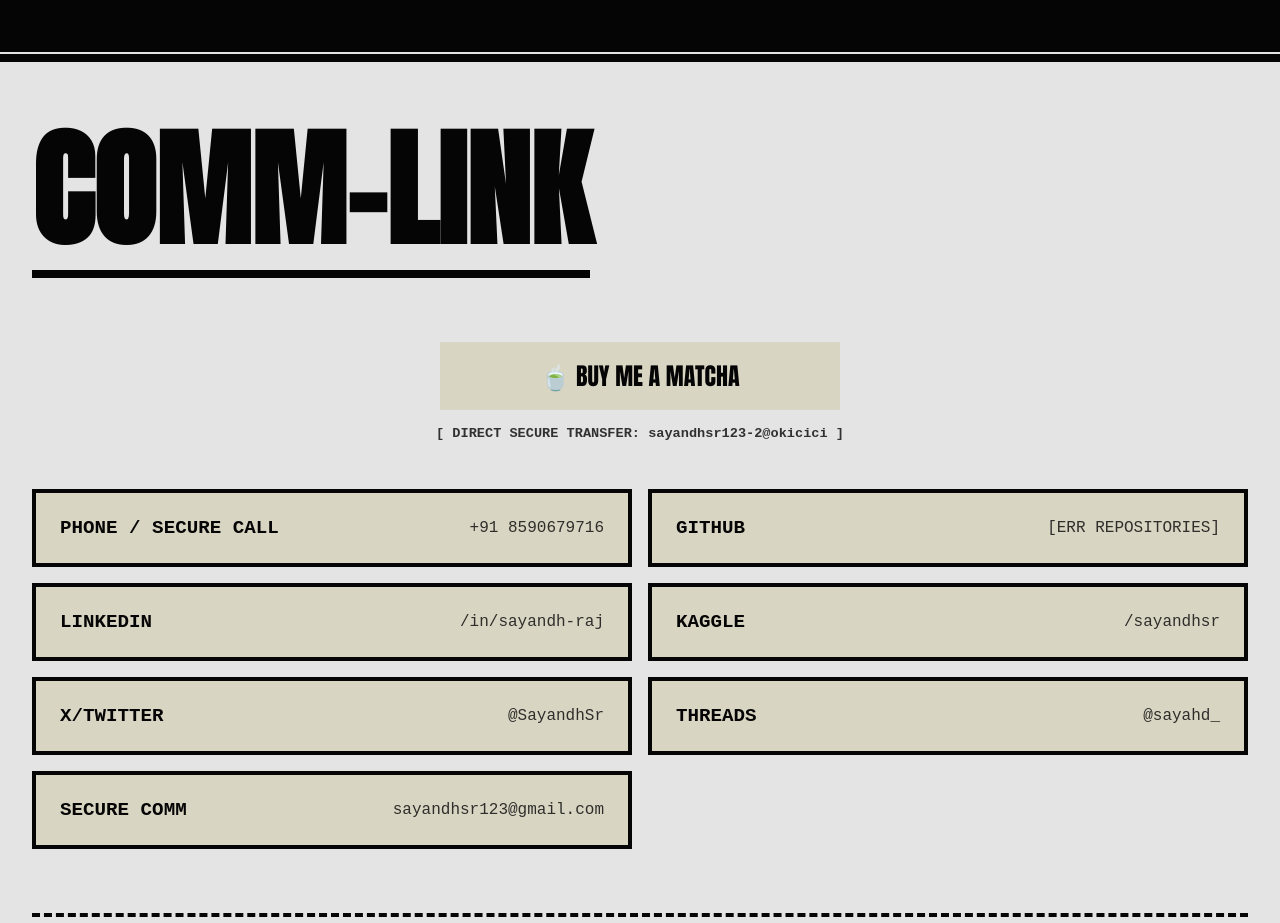
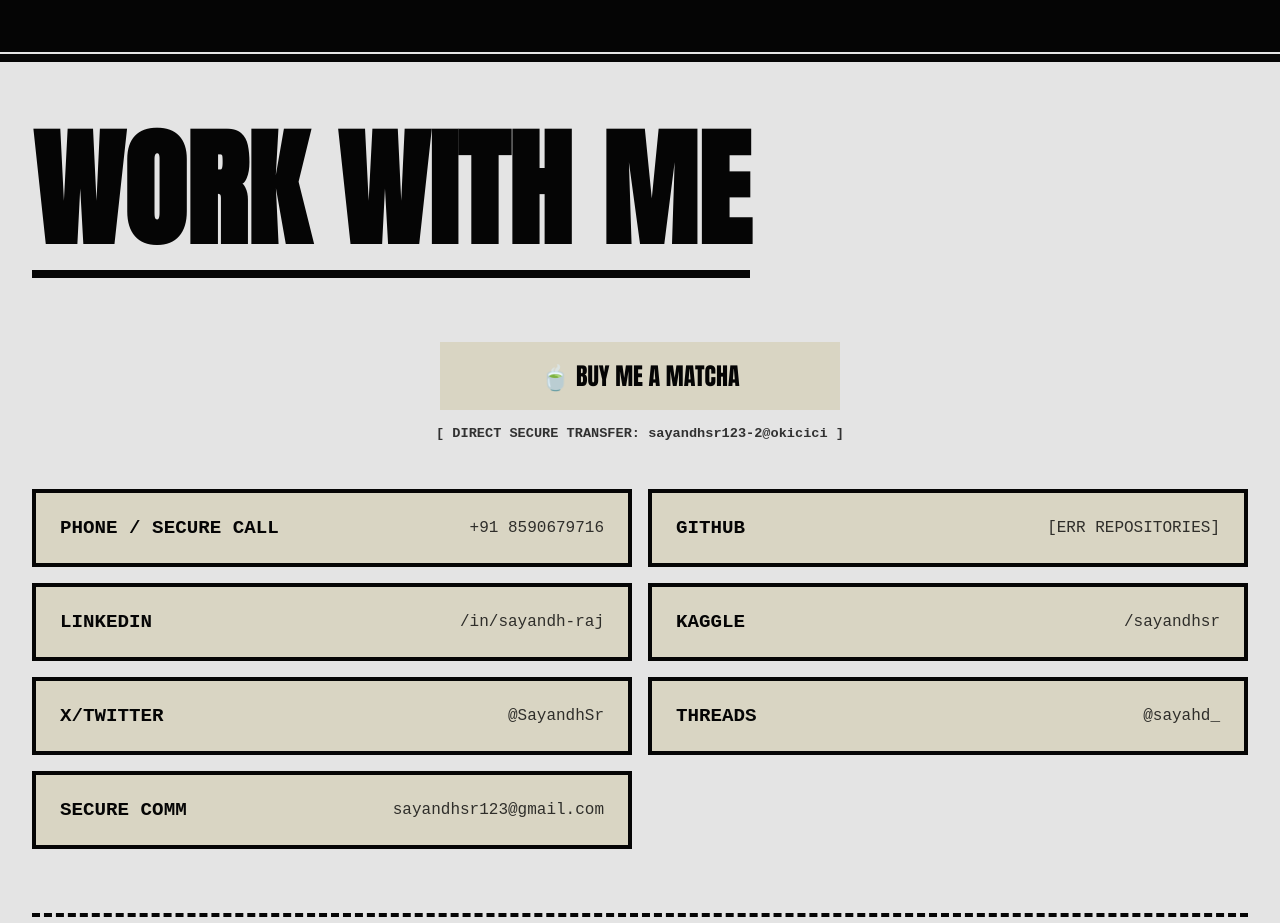
Before and after one commit to sayandhsr/portfolio-website, a React (Vite) app: page / in a window 1280 px wide. Shown: the part 8680-9603 px from the top of the page. Built offline with nearby package versions, Linux system fonts and the light colour scheme; no server answers.

Commit message:
style: rename Comm Link section to Work With Me

```diff
--- a/src/components/CommLink.jsx
+++ b/src/components/CommLink.jsx
@@ -17,7 +17,7 @@ const CommLink = () => {
 
   return (
     <footer className="section-container comm-link-section">
-      <h2 className="section-header">COMM-LINK</h2>
+      <h2 className="section-header">WORK WITH ME</h2>
 
       <div className="matcha-container">
         <a
```
